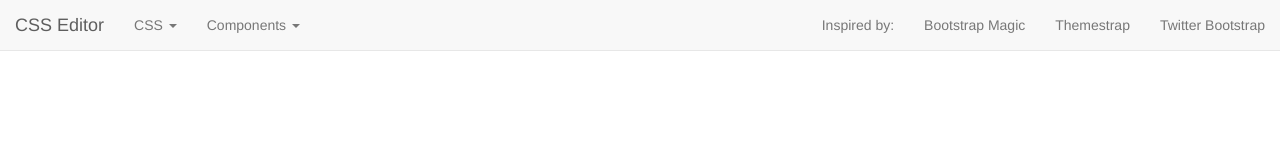
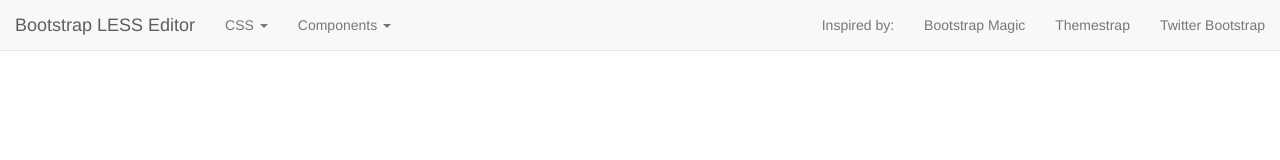
Before and after one commit to e-oz/BootstrapLessEditor, a website: page app/index.html in a window 1280 px wide. Drawn offline with nearby package versions, Linux system fonts and the light colour scheme.

Commit message:
version 0.1.2

```diff
--- a/app/index.html
+++ b/app/index.html
@@ -3,7 +3,7 @@
 <head>
     <meta charset="utf-8">
     <meta http-equiv="X-UA-Compatible" content="IE=edge">
-    <title></title>
+    <title>Bootstrap LESS Editor</title>
     <meta name="description" content="">
     <meta name="viewport" content="width=device-width, initial-scale=1.0">
     <link rel="stylesheet" href="styles/tbs/dist/css/bootstrap.min.css">
@@ -30,7 +30,7 @@
             <span class="icon-bar"></span>
             <span class="icon-bar"></span>
         </button>
-        <a class="navbar-brand" href="">CSS Editor</a>
+        <a class="navbar-brand" href="">Bootstrap LESS Editor</a>
     </div>
     <div class="collapse navbar-collapse main-menu-collapse">
         <ul class="nav navbar-nav">
--- a/bower.json
+++ b/bower.json
@@ -1,5 +1,5 @@
 {
-  "name": "CSSEditor",
+  "name": "BootstrapLessEditor",
   "version": "0.1.2",
   "dependencies": {
     "angular": "~1.1.5"
```
Also changed, not shown: dist/index.html.
